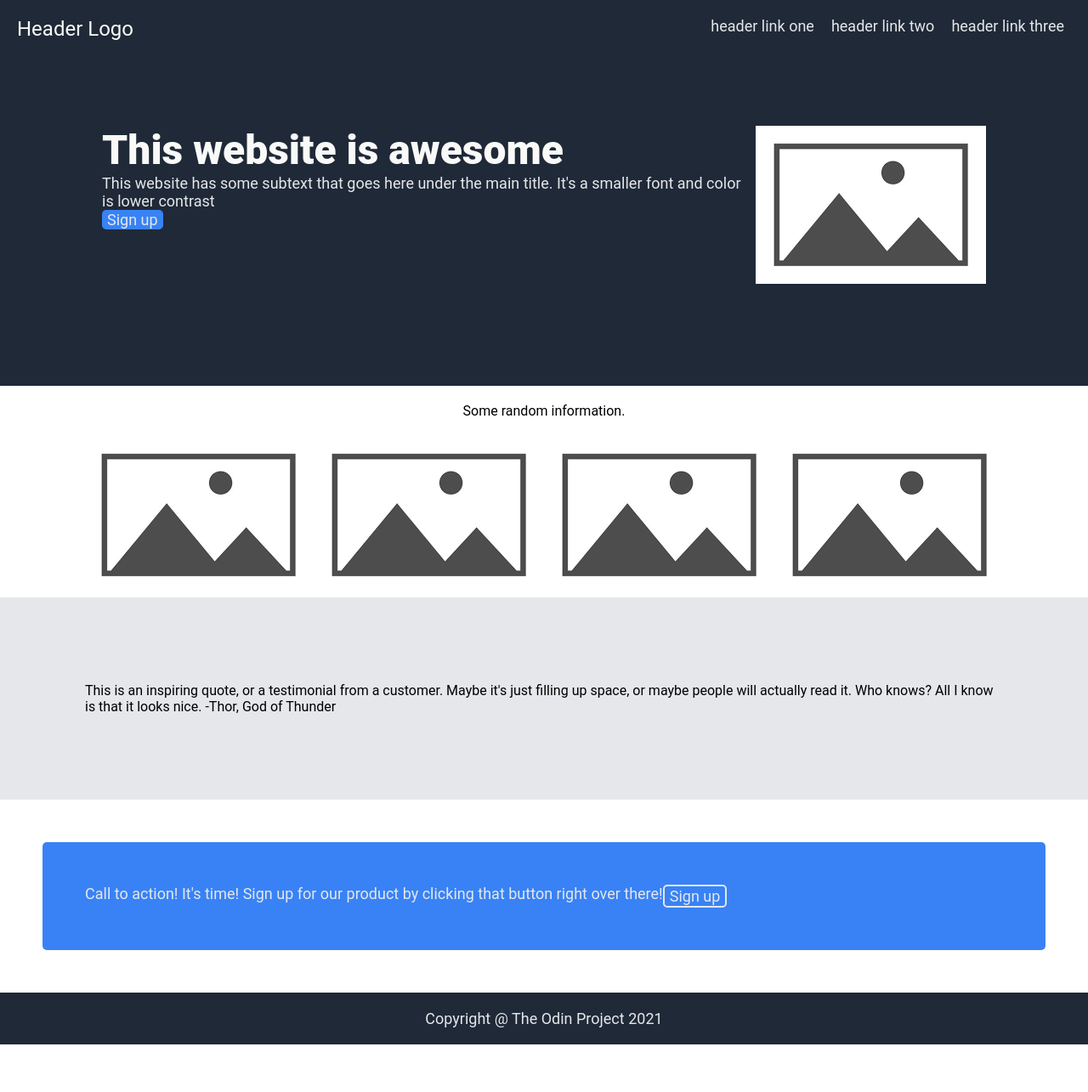
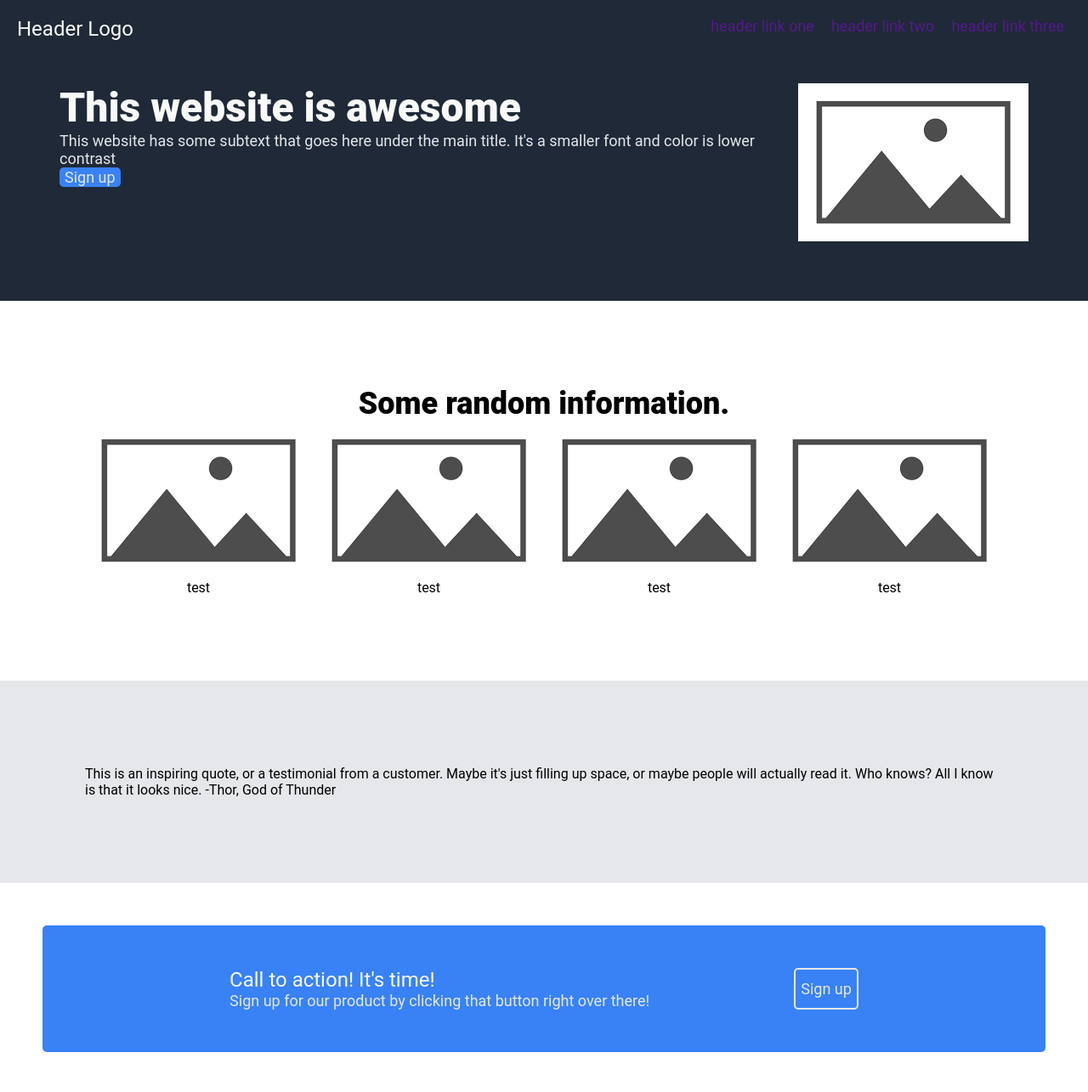
Before and after one commit to notpearlz/landing-page, a plain HTML site: page index.html in a window 1280 px wide. Shown: the top 1285 px of the page at 85% size. Before the commit the page ends 1229 px from the top, so only its background shows below. Drawn offline with Linux system fonts and the light colour scheme.

Commit message:
website boilerpalte done

```diff
--- a/index.html
+++ b/index.html
@@ -14,9 +14,9 @@
                     Header Logo
 
                     <ul class="secondary-text">
-                        <li><a>header link one</a></li>
-                        <li><a>header link two</a></li>
-                        <li><a>header link three</a></li>
+                        <li><a href="">header link one</a></li>
+                        <li><a href="">header link two</a></li>
+                        <li><a href="">header link three</a></li>
                     </ul>
                 </div>
 
@@ -37,16 +37,17 @@
 
 
         <div class="body">
-            <div class="text">
+            <div class="main-text">
                 Some random information.
             </div>
 
             <ul>
-                <li><img src="images/placeholder.png"></li>
-                <li><img src="images/placeholder.png"></li>
-                <li><img src="images/placeholder.png"></li>
-                <li><img src="images/placeholder.png"></li>
+                <li><img src="images/placeholder.png"> <div class="description">test</div></li>
+                <li><img src="images/placeholder.png"> <div class="description">test</div></li>
+                <li><img src="images/placeholder.png"> <div class="description">test</div></li>
+                <li><img src="images/placeholder.png"> <div class="description">test</div></li>
             </ul>
+
         </div>
 
 
@@ -58,8 +59,12 @@
 
         <div class="action round">
             <div class="secondary-text">
-                Call to action! It's time!
-                Sign up for our product by clicking that button right over there!
+                <div class="main-text">
+                    Call to action! It's time!
+                </div>
+                <div class="secondary-text">
+                    Sign up for our product by clicking that button right over there!
+                </div>
             </div>
             <button class="sign-up round">Sign up</button>
         </div>
--- a/styles.css
+++ b/styles.css
@@ -44,7 +44,7 @@ a{
     background-color: #1F2937;
 }
 
-.header .logo{
+.header .logo, .action .main-text{
     font-size: 24px;
     color: #F9FAF8;
 }
@@ -72,7 +72,7 @@ a{
 }
 
 .header .bottom{
-    margin: 100px;
+    margin: 50px;
     display: flex;
     justify-content: space-between;
 
@@ -84,12 +84,15 @@ a{
     display: flex;
     flex-direction: column;
     flex: 1;
+    padding: 100px;
 }
 
 
-.body .text{
+.body .main-text{
+    font-size: 36px;
+    color: 1F2937;
+    font-weight: 900;
     text-align: center;
-    margin: 20px;
 }
 
 .body ul{
@@ -100,7 +103,12 @@ a{
     align-items: center;
 }
 
-
+.body li{
+    display: flex;
+    flex-direction: column;
+    align-items: center;
+    justify-content: center;
+}
 
 
 
@@ -119,6 +127,7 @@ a{
     padding: 50px;
     background-color: #3882F6;
     display: flex;
+    justify-content: space-evenly;
 }
 
 .action .sign-up{
@@ -131,7 +140,6 @@ a{
 
 
 
-
 .footer{
     display: flex;
     justify-content: center;
```
Also changed, not shown: images/dota-2-logo.jpeg (added).
